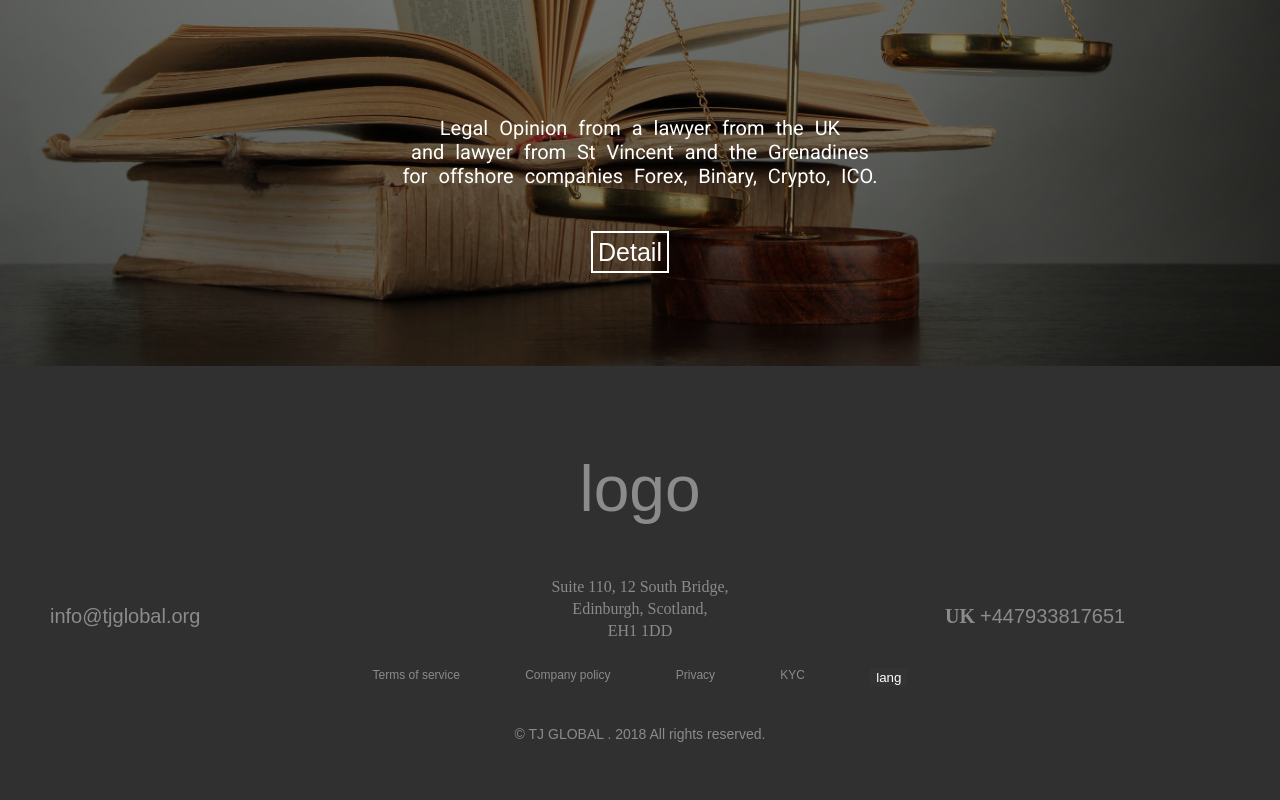
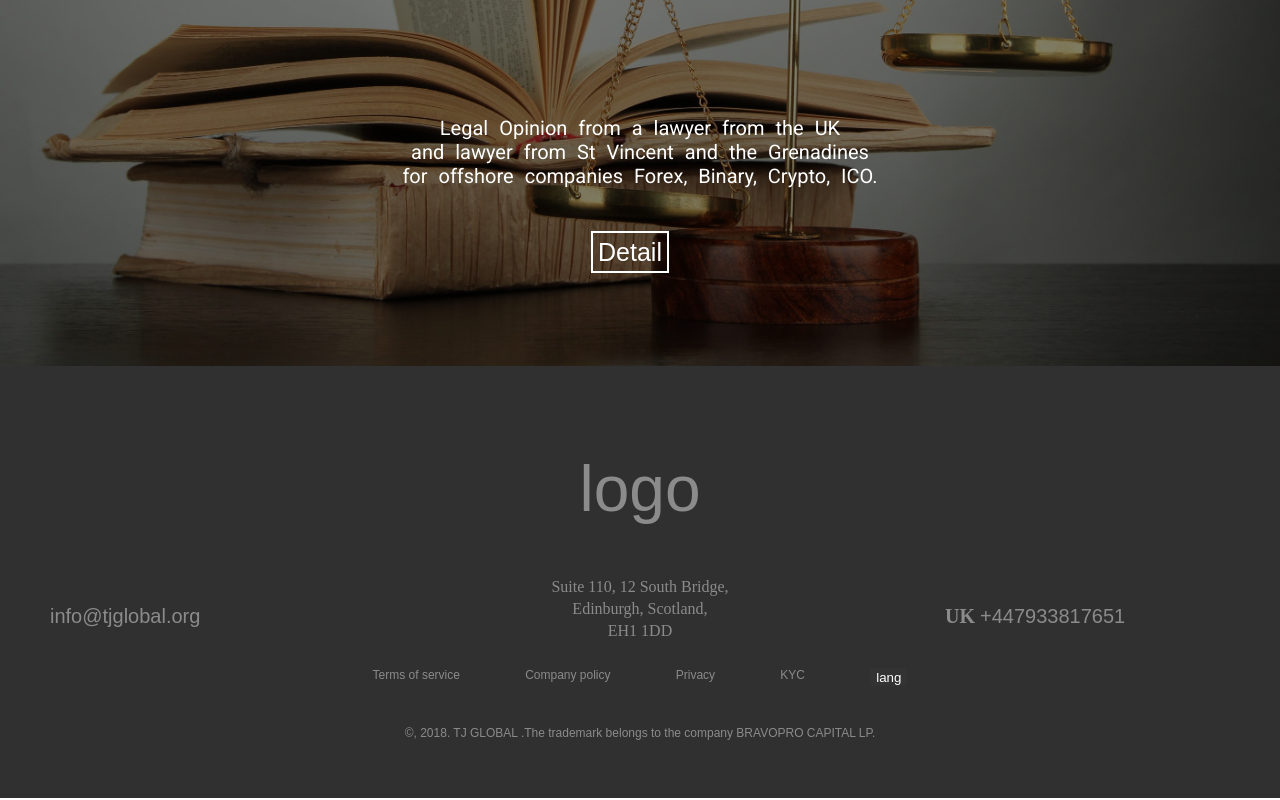
Before and after one commit to vista-54/tjglobal.io, a plain HTML site: page index.html in a window 1280 px wide. Shown: the part 3634-4434 px from the top of the page. Drawn offline with Linux system fonts and the light colour scheme.

Commit message:
many fix

```diff
--- a/css/main.scss
+++ b/css/main.scss
@@ -515,7 +515,7 @@ body {
     }
     .footer-site-bottom {
       text-align: center;
-      font-size: 14px;
+      font-size: 12px;
       font-family: 'Relative Medium', Arial, sans-serif;
       color: rgba(232, 230, 229, .5);
       margin-bottom: 40px;
--- a/index.html
+++ b/index.html
@@ -188,7 +188,7 @@
         </div>
     </div>
     <div class="footer-site-bottom">
-        <p class="lang" data-key-parent="footer" data-key-child="allrights"> © TJ GLOBAL  .  2018 All rights reserved.</p></div>
+        <p class="lang" data-key-parent="footer" data-key-child="allrights"> ©, 2018. TJ GLOBAL  .The trademark belongs to the company BRAVOPRO CAPITAL LP.</p></div>
 </footer>
 
 </body>
```
Also changed, not shown: css/main.css.
